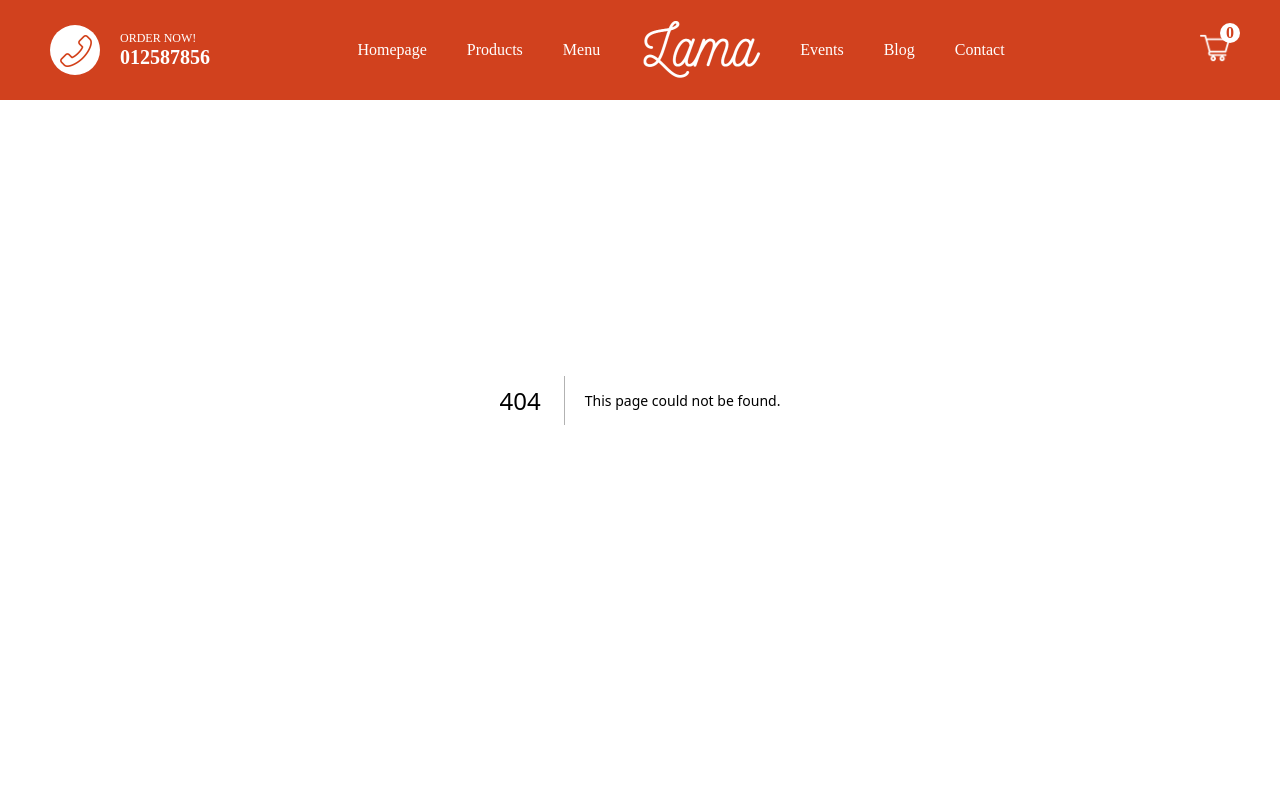
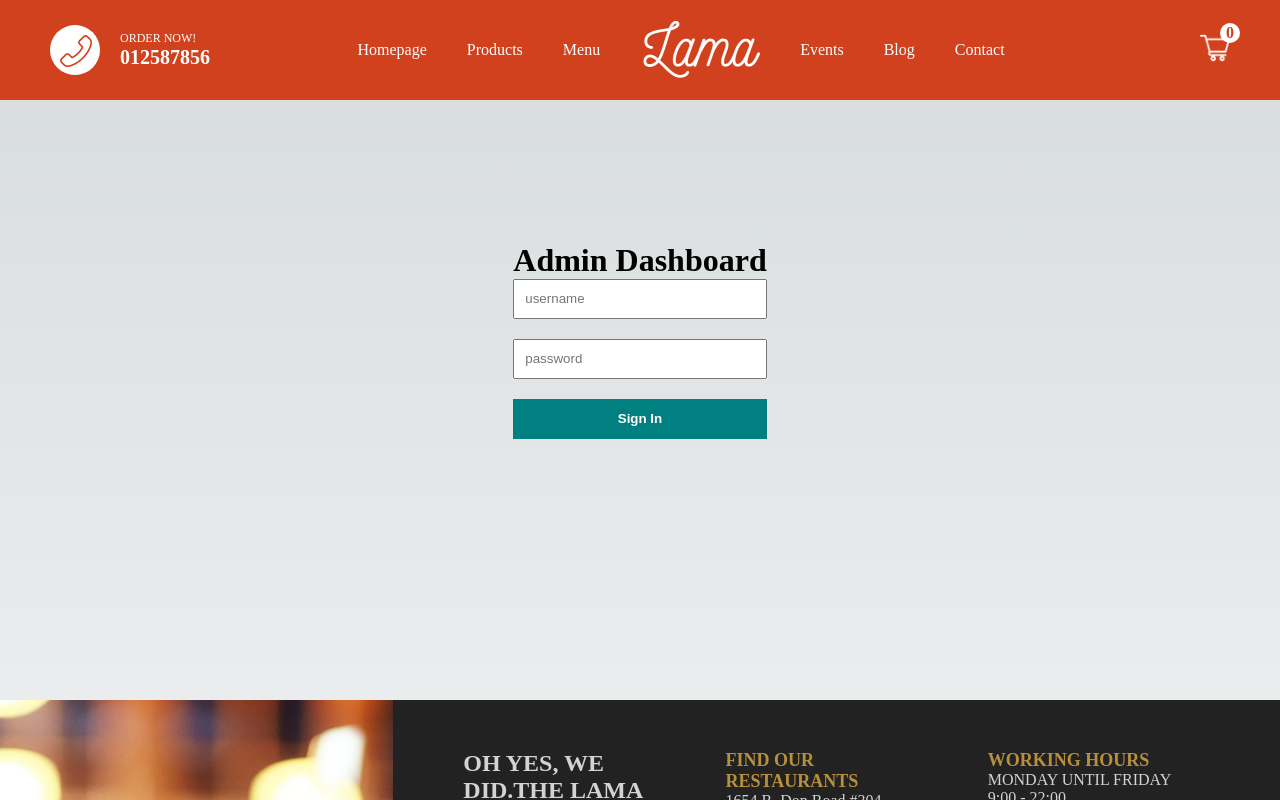
Before and after one commit to marijanikolovski/food-ordering-app, a Next.js app: page /admin/login in a window 1280 px wide. Before the commit this address had no page. Shown: the top 800 px of the page. Built offline with nearby package versions, Linux system fonts and the light colour scheme.

Commit message:
Cookie Auth

```diff
--- a/package.json
+++ b/package.json
@@ -12,6 +12,7 @@
     "@paypal/react-paypal-js": "^7.8.2",
     "@reduxjs/toolkit": "^1.9.3",
     "axios": "^1.3.4",
+    "cookies-next": "^2.1.1",
     "mongoose": "^7.0.3",
     "next": "13.2.4",
     "react": "18.2.0",
--- /dev/null
+++ b/src/pages/admin/login.jsx
@@ -0,0 +1,48 @@
+import axios from "axios";
+import { useRouter } from "next/router";
+import { useState } from "react";
+import styles from "../../styles/Login.module.css";
+
+const Login = () => {
+  const [username, setUsername] = useState(null);
+  const [password, setPassword] = useState(null);
+  const [error, setError] = useState(false);
+  const router = useRouter();
+
+  const handleClick = async () => {
+    try {
+      await axios.post("http://localhost:3000/api/login", {
+        username,
+        password,
+      });
+      router.push("/admin");
+    } catch (err) {
+      setError(true);
+    }
+  };
+
+  return (
+    <div className={styles.container}>
+      <div className={styles.wrapper}>
+        <h1>Admin Dashboard</h1>
+        <input
+          placeholder="username"
+          className={styles.input}
+          onChange={(e) => setUsername(e.target.value)}
+        />
+        <input
+          placeholder="password"
+          type="password"
+          className={styles.input}
+          onChange={(e) => setPassword(e.target.value)}
+        />
+        <button onClick={handleClick} className={styles.button}>
+          Sign In
+        </button>
+        {error && <span className={styles.error}>Wrong Credentials!</span>}
+      </div>
+    </div>
+  );
+};
+
+export default Login;
--- /dev/null
+++ b/src/pages/api/login.js
@@ -0,0 +1,25 @@
+import cookie from "cookie";
+
+const handler = (req, res) => {
+  if (req.method === "POST") {
+    const { username, password } = req.body;
+    if (
+      username === process.env.ADMIN_USERNAME &&
+      password === process.env.ADMIN_PASSWORD
+    ) {
+      res.setHeader(
+        "Set-Cookie",
+        cookie.serialize("token", process.env.TOKEN, {
+          maxAge: 60 * 60,
+          sameSite: "strict",
+          path: "/",
+        })
+      );
+      res.status(200).json("Succesfull");
+    } else {
+      res.status(400).json("Wrong Credentials!");
+    }
+  }
+};
+
+export default handler;
--- /dev/null
+++ b/src/styles/Add.module.css
@@ -0,0 +1,109 @@
+.mainAddButton {
+  padding: 10px;
+  margin: 20px;
+  background-color: #d1411e;
+  width: 150px;
+  border-radius: 10px;
+  color: white;
+  font-weight: 500;
+  text-align: center;
+  cursor: pointer;
+}
+
+.container {
+  width: 100vw;
+  height: 100vh;
+  background-color: rgba(245, 240, 240, 0.52);
+  position: fixed;
+  top: 0;
+  z-index: 999;
+  display: flex;
+  align-items: center;
+  justify-content: center;
+}
+
+.wrapper {
+  width: 500px;
+  background-color: white;
+  padding: 10px 50px;
+  border-radius: 20px;
+  display: flex;
+  flex-direction: column;
+  justify-content: space-between;
+  position: relative;
+}
+
+.close {
+  width: 30px;
+  height: 30px;
+  background-color: black;
+  color: white;
+  border-radius: 50%;
+  display: flex;
+  align-items: center;
+  justify-content: center;
+  cursor: pointer;
+  position: absolute;
+  top: -10px;
+  right: -10px;
+}
+
+.item {
+  display: flex;
+  flex-direction: column;
+  margin-bottom: 10px;
+}
+
+.label {
+  margin-bottom: 5px;
+  font-size: 14px;
+  font-weight: 500;
+}
+
+.input {
+  border: none;
+  border-bottom: 1px solid gray;
+  outline: none;
+}
+
+.priceContainer {
+  display: flex;
+  justify-content: space-between;
+}
+
+.inputSm {
+  width: 25%;
+}
+
+.extra {
+  display: flex;
+  justify-content: space-between;
+}
+
+.extraItems {
+  margin: 10px 0px;
+  display: flex;
+  flex-wrap: wrap;
+}
+
+.extraItem {
+  padding: 5px;
+  font-size: 14px;
+  border: 1px solid tomato;
+  background-color: white;
+  color: tomato;
+  margin-right: 10px;
+  border-radius: 10px;
+  cursor: pointer;
+}
+
+.addButton {
+  width: 25%;
+  border: none;
+  background-color: teal;
+  color: white;
+  font-weight: 500;
+  cursor: pointer;
+  padding: 5px 0;
+  align-self: flex-end;
+}
--- /dev/null
+++ b/src/styles/Login.module.css
@@ -0,0 +1,32 @@
+.container {
+  height: calc(100vh - 100px);
+  display: flex;
+  align-items: center;
+  justify-content: center;
+}
+
+.wrapper {
+  display: flex;
+  flex-direction: column;
+}
+
+.input {
+  height: 40px;
+  margin-bottom: 20px;
+  padding: 0px 10px;
+}
+
+.button {
+  height: 40px;
+  margin-bottom: 20px;
+  border: none;
+  background-color: teal;
+  color: white;
+  font-weight: 600;
+  cursor: pointer;
+}
+
+.error {
+  font-size: 13px;
+  color: red;
+}
```
Also changed, not shown: src/components/Add.jsx (added, +11 -0 lines), src/components/AddButton.jsx (added, +14 -0 lines), src/pages/admin/index.jsx (+12 -1 lines), src/pages/index.js (+18 -3 lines), 2 other files (tests, documents, lock files or other folders).
